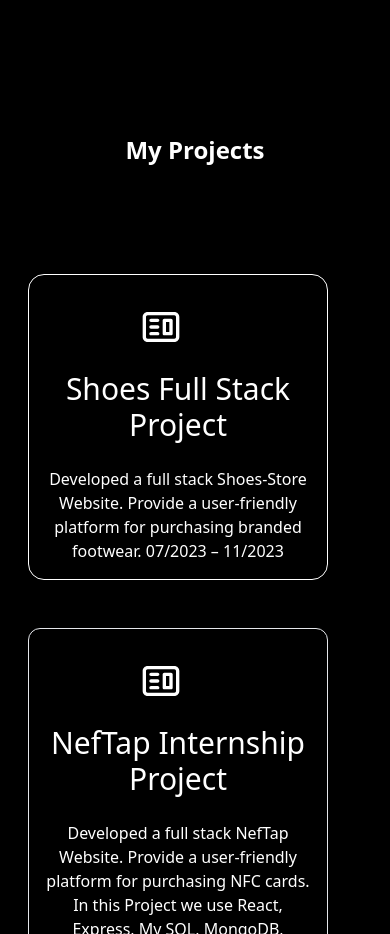
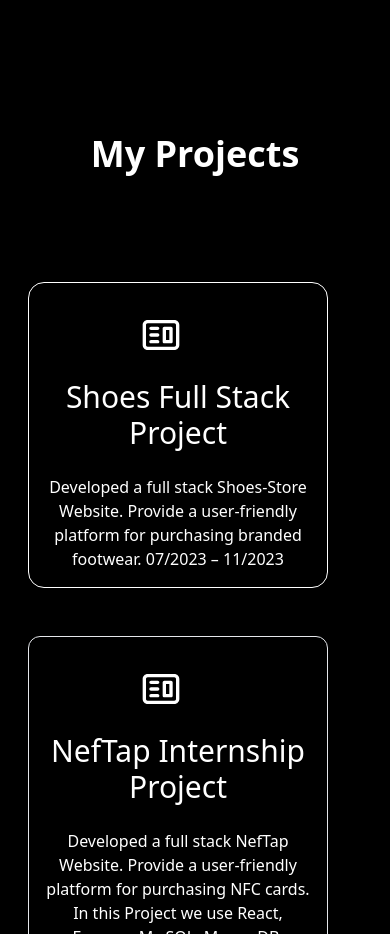
Before and after one commit to PradhumanSinghNaruka/Portfolio-Pradhuman-Singh, a React (Create React App) app: page / in a window 390 px wide. Shown: the part 4240-5174 px from the top of the page. Built offline with nearby package versions, Linux system fonts and the light colour scheme.

Commit message:
Update Cards.js

```diff
--- a/src/components/Cards.js
+++ b/src/components/Cards.js
@@ -14,7 +14,7 @@
 
       <div className="max-w-screen-2xl container mx-auto px-4 md:px-20 bg-black mt-4 ">
         <div className="mt-4 p-3">
-          <h1 className="font-semibold md:font-bold mt-4 text-2xl md:text-5xl text-center flex flex-wrap justify-center gap-2">
+          <h1 className="font-semibold md:font-bold mt-4 text-4xl md:text-5xl text-center flex flex-wrap justify-center gap-2">
             My Projects
           </h1>
         </div>
```
